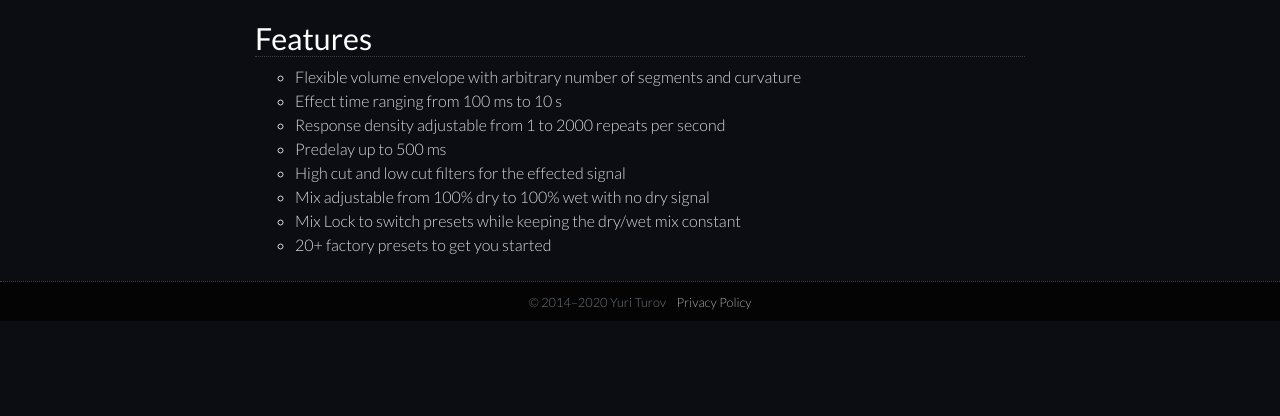
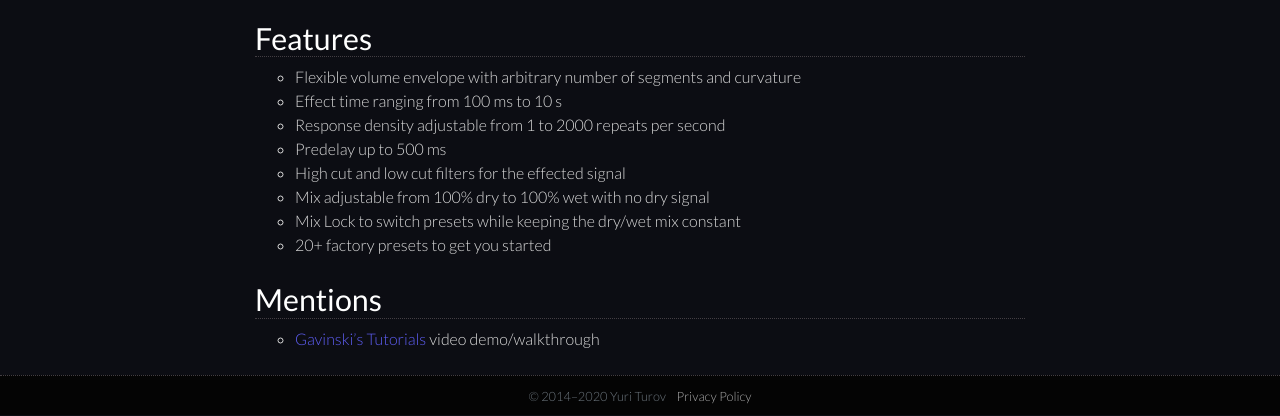
Before and after one commit to yuriturov/yuriturov.github.io, a Jekyll site: the page built from _pages/01_velvet-machine.md, in a window 1280 px wide and 900 px high, scrolled down 895 px, cut to the strip 484-900 px from the top of the window. Built offline with Jekyll 4.4.1, drawn with Linux system fonts in a browser that asks for light colours; before the commit the page ends 1701 px from its top, so only the background shows below that.

Commit message:
added first VM mention

```diff
--- a/_pages/01_velvet-machine.md
+++ b/_pages/01_velvet-machine.md
@@ -43,3 +43,7 @@ Velvet Machine includes a functional standalone app, however it's mainly intende
 - Mix adjustable from 100% dry to 100% wet with no dry signal
 - Mix Lock to switch presets while keeping the dry/wet mix constant
 - 20+ factory presets to get you started
+
+## Mentions
+
+* [Gavinski's Tutorials](https://youtu.be/j49SR6Tr_vI){:target="_blank"} video demo/walkthrough
```
